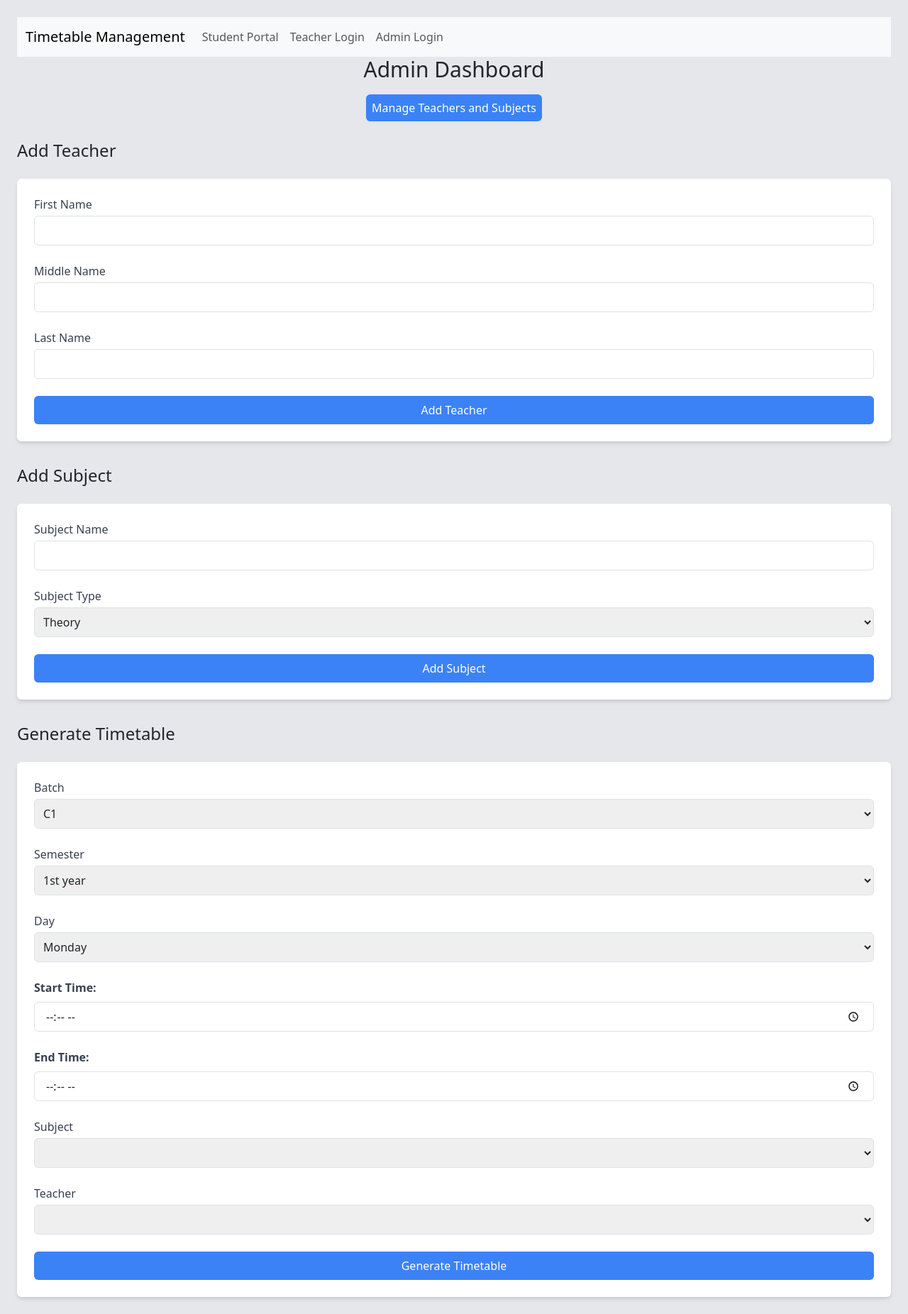
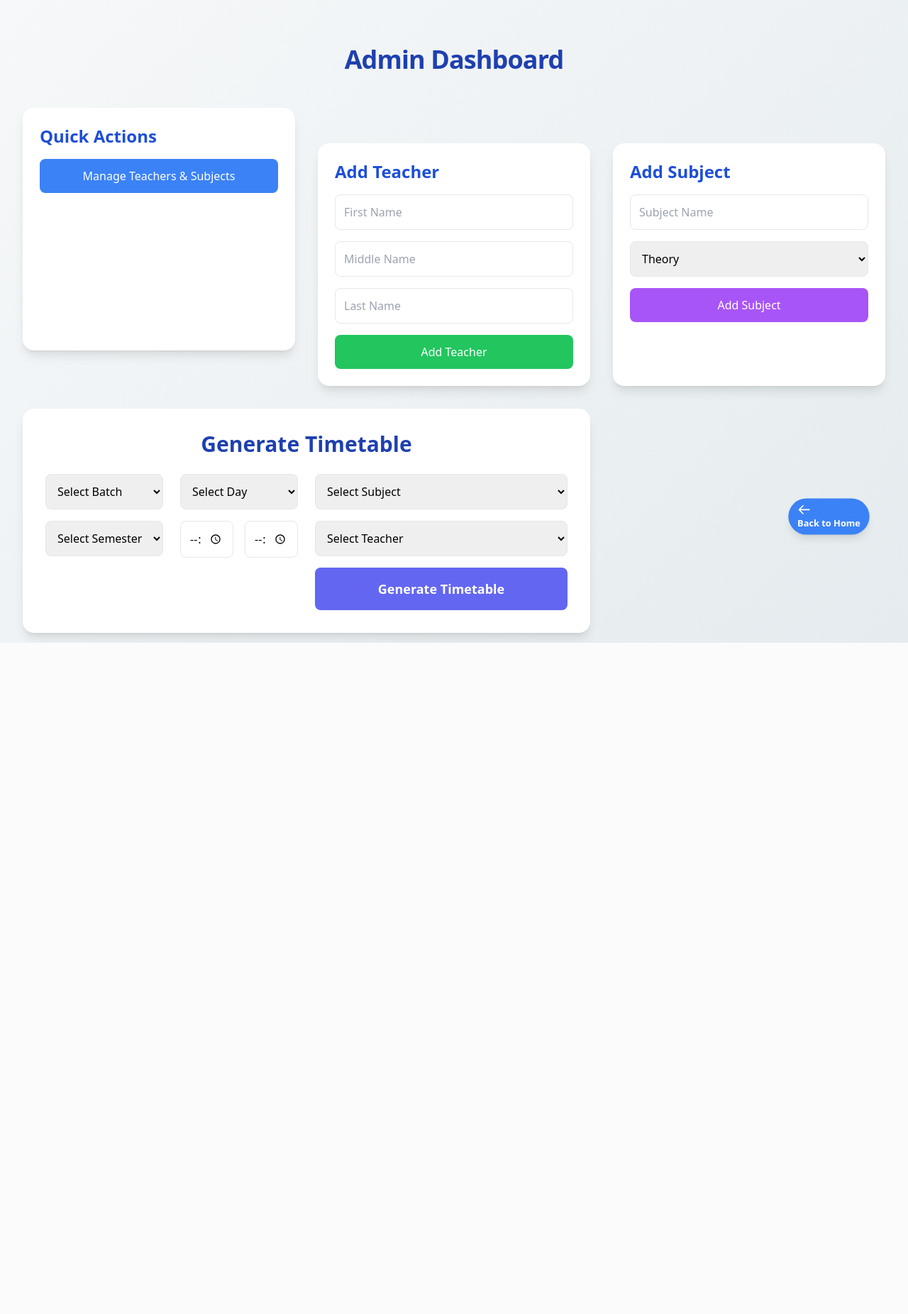
Before and after one commit to Pritamawatade/Generate-timetable, a PHP site: page /admin_dashboard.php in a window 1280 px wide. Shown: the whole page at 71% size. After the commit the page ends 906 px from the top, so only its background shows below. Run offline with PHP 8.4, Linux system fonts and the light colour scheme; data that the repository does not hold is empty; some libraries are stand-ins or nearby versions.

Commit message:
all animations are done

```diff
--- a/admin_dashboard.php
+++ b/admin_dashboard.php
@@ -1,7 +1,7 @@
 
 <?php
 include 'db_connection.php';
-include 'navigation.php';
+// include 'navigation.php';
 
 ?>
 <!DOCTYPE html>
@@ -9,147 +9,113 @@ include 'navigation.php';
 <head>
     <meta charset="UTF-8">
     <meta name="viewport" content="width=device-width, initial-scale=1.0">
-    <link href="https://cdn.jsdelivr.net/npm/tailwindcss@2.2.19/dist/tailwind.min.css" rel="stylesheet">
     <title>Admin Dashboard</title>
+    <!-- Tailwind CSS -->
+    <script src="https://cdn.tailwindcss.com"></script>
+    <!-- GSAP for Animations -->
+    <script src="https://cdnjs.cloudflare.com/ajax/libs/gsap/3.12.2/gsap.min.js"></script>
+    <style>
+        body {
+            background: linear-gradient(135deg, #f6f8f9 0%, #e5ebee 100%);
+        }
+        .card {
+            transition: all 0.3s cubic-bezier(0.25, 0.8, 0.25, 1);
+        }
+        .card:hover {
+            box-shadow: 0 14px 28px rgba(0,0,0,0.1), 0 10px 10px rgba(0,0,0,0.08);
+            transform: translateY(-10px);
+        }
+    </style>
+    <style>
+        body {
+            background: linear-gradient(135deg, #f6f8f9 0%, #e5ebee 100%);
+            opacity: 1 !important;
+        }
+        * {
+            opacity: 1 !important;
+        }
+    </style>
 </head>
-<body class="bg-gray-200 p-6">
-    <h1 class="text-3xl mb-6 text-center">Admin Dashboard</h1>
-    <div class="text-center mb-8">
-        <a href="admin_manage.php" class="bg-blue-500 text-white p-2 rounded hover:bg-blue-600">Manage Teachers and Subjects</a>
+<body class="min-h-screen px-8 py-16">
+    <div class="container mx-auto">
+        <h1 class="text-4xl font-bold text-center mb-12 text-blue-800 tracking-tight">
+            Admin Dashboard
+        </h1>
+
+        <div class="grid md:grid-cols-3 gap-8">
+            <!-- Manage Section -->
+            <div class="card bg-white rounded-2xl shadow-lg p-6 transform transition-all hover:scale-105">
+                <h2 class="text-2xl font-semibold mb-4 text-blue-700">Quick Actions</h2>
+                <a href="admin_manage.php" class="block w-full bg-blue-500 text-white py-3 rounded-lg text-center hover:bg-blue-600 transition-colors">
+                    Manage Teachers & Subjects
+                </a>
             </div>
 
             <!-- Add Teacher Section -->
-    <div class="mb-8">
-        <h2 class="text-2xl mb-4">Add Teacher</h2>
-        <form class="bg-white p-4 rounded shadow-md" action="your_add_teacher_script.php" method="POST">
-            <div class="mb-4">
-                <label class="block text-gray-700" for="first_name">First Name</label>
-                <input class="mt-1 block w-full border border-gray-300 rounded-md p-2" type="text" id="first_name" name="first_name" required>
-            </div>
-            <div class="mb-4">
-                <label class="block text-gray-700" for="middle_name">Middle Name</label>
-                <input class="mt-1 block w-full border border-gray-300 rounded-md p-2" type="text" id="middle_name" name="middle_name">
-            </div>
-            <div class="mb-4">
-                <label class="block text-gray-700" for="last_name">Last Name</label>
-                <input class="mt-1 block w-full border border-gray-300 rounded-md p-2" type="text" id="last_name" name="last_name" required>
-            </div>
-            <button class="w-full bg-blue-500 text-white p-2 rounded hover:bg-blue-600" type="submit">Add Teacher</button>
+            <div class="card bg-white rounded-2xl shadow-lg p-6 transform transition-all hover:scale-105">
+                <h2 class="text-2xl font-semibold mb-4 text-blue-700">Add Teacher</h2>
+                <form action="your_add_teacher_script.php" method="POST" class="space-y-4">
+                    <input type="text" name="first_name" placeholder="First Name" required class="w-full p-3 border rounded-lg focus:ring-2 focus:ring-blue-500">
+                    <input type="text" name="middle_name" placeholder="Middle Name" class="w-full p-3 border rounded-lg focus:ring-2 focus:ring-blue-500">
+                    <input type="text" name="last_name" placeholder="Last Name" required class="w-full p-3 border rounded-lg focus:ring-2 focus:ring-blue-500">
+                    <button type="submit" class="w-full bg-green-500 text-white py-3 rounded-lg hover:bg-green-600 transition-colors">
+                        Add Teacher
+                    </button>
                 </form>
             </div>
 
             <!-- Add Subject Section -->
-    <div class="mb-8">
-        <h2 class="text-2xl mb-4">Add Subject</h2>
-        <form class="bg-white p-4 rounded shadow-md" action="your_add_subject_script.php" method="POST">
-            <div class="mb-4">
-                <label class="block text-gray-700" for="subject_name">Subject Name</label>
-                <input class="mt-1 block w-full border border-gray-300 rounded-md p-2" type="text" id="subject_name" name="subject_name" required>
-            </div>
-            <div class="mb-4">
-                <label class="block text-gray-700" for="subject_type">Subject Type</label>
-                <select class="mt-1 block w-full border border-gray-300 rounded-md p-2" id="subject_type" name="subject_type" required>
+            <div class="card bg-white rounded-2xl shadow-lg p-6 transform transition-all hover:scale-105 ">
+                <h2 class="text-2xl font-semibold mb-4 text-blue-700">Add Subject</h2>
+                <form action="your_add_subject_script.php" method="POST" class="space-y-4">
+                    <input type="text" name="subject_name" placeholder="Subject Name" required class="w-full p-3 border rounded-lg focus:ring-2 focus:ring-blue-500">
+                    <select name="subject_type" required class="w-full p-3 border rounded-lg focus:ring-2 focus:ring-blue-500">
                         <option value="Theory">Theory</option>
-                    <option value="Practical">Practical</option>
+                        <option value="LAB">LAB</option>
                     </select>
-            </div>
-            <button class="w-full bg-blue-500 text-white p-2 rounded hover:bg-blue-600" type="submit">Add Subject</button>
+                    <button type="submit" class="w-full bg-purple-500 text-white py-3 rounded-lg hover:bg-purple-600 transition-colors">
+                        Add Subject
+                    </button>
                 </form>
             </div>
 
             <!-- Generate Timetable Section -->
-    <div>
-        <h2 class="text-2xl mb-4">Generate Timetable</h2>
-        <form class="bg-white p-4 rounded shadow-md" action="your_generate_timetable_script.php" method="POST">
-            <div class="mb-4">
-                <label class="block text-gray-700" for="batch">Batch</label>
-                <select class="mt-1 block w-full border border-gray-300 rounded-md p-2" id="batch" name="batch" required>
+            <div class="card bg-white rounded-2xl shadow-lg p-8 transform transition-all hover:scale-105 col-span-2">
+                <h2 class="text-3xl font-semibold mb-6 text-blue-800 text-center">Generate Timetable</h2>
+            <form action="your_generate_timetable_script.php" method="POST" class="grid md:grid-cols-2 lg:grid-cols-4 gap-6">
+                <div class="space-y-4">
+                    <select name="batch" required class="w-full p-3 border rounded-lg focus:ring-2 focus:ring-blue-500">
+                        <option value="">Select Batch</option>
                         <option value="C1">C1</option>
                         <option value="C2">C2</option>
                         <option value="C3">C3</option>
-                    <!-- Add more batches as needed -->
                     </select>
-            </div>
-            <div class="mb-4">
-                <label class="block text-gray-700" for="semester">Semester</label>
-                <select class="mt-1 block w-full border border-gray-300 rounded-md p-2" id="semester" name="semester" required>
+                    <select name="semester" required class="w-full p-3 border rounded-lg focus:ring-2 focus:ring-blue-500">
+                        <option value="">Select Semester</option>
                         <option value="1st year">1st year</option>
                         <option value="2nd year">2nd year</option>
                         <option value="3rd year">3rd year</option>
-                    <!-- Add more semesters as needed -->
                     </select>
                 </div>
-            <div class="mb-4">
-                <label class="block text-gray-700" for="day">Day</label>
-                <select class="mt-1 block w-full border border-gray-300 rounded-md p-2" id="day" name="day" required>
+                <div class="space-y-4">
+                    <select name="day" required class="w-full p-3 border rounded-lg focus:ring-2 focus:ring-blue-500">
+                        <option value="">Select Day</option>
                         <option value="Monday">Monday</option>
                         <option value="Tuesday">Tuesday</option>
                         <option value="Wednesday">Wednesday</option>
                         <option value="Thursday">Thursday</option>
                         <option value="Friday">Friday</option>
                         <option value="Saturday">Saturday</option>
-                    <!-- Add more days as needed -->
                     </select>
+                    <div class="grid grid-cols-2 gap-4">
+                        <input type="time" name="time_slot" required class="w-full p-3 border rounded-lg focus:ring-2 focus:ring-blue-500">
+                        <input type="time" name="time_slot_end" required class="w-full p-3 border rounded-lg focus:ring-2 focus:ring-blue-500">
                     </div>
-            <!-- <div class="mb-4">
-                <label class="block text-gray-700" for="time_slot">Time Slot</label>
-                <select class="mt-1 block w-full border border-gray-300 rounded-md p-2" id="time_slot" name="time_slot" required>
-                    <option value="9:00 AM - 10:00 AM">9:00 AM - 10:00 AM</option>
-                    <option value="10:15 AM - 11:15 AM">10:15 AM - 11:15 AM</option>
-                    <option value="11:15 AM - 12:15 AM">11:15 AM - 12:15 AM</option>
-                    <option value="12:15 AM - 1:15 PM">12:15 AM - 1:15 PM</option>
-                    <option value="01:40 AM - 02:40 PM">01:40 AM - 02:40 PM</option>
-                    <option value="02:40 AM - 03:40 PM">02:40 AM - 03:40 PM</option>
-                    <option value="03:45 AM - 04:45 PM">03:45 AM - 04:45 PM</option>
-                    <option value="04:45 AM - 05:45 PM">04:45 AM - 05:45 PM</option>
-                    <!-- Add more time slots as needed -->
-                <!-- </select> -->
-            <!-- </div> -->
-
-
-
-            <div class="mb-4">
-    <label for="time_slot" class="block text-gray-700 font-bold mb-2">Start Time:</label>
-    <input
-        type="time"
-        id="time_slot"
-        name="time_slot"
-        value="<?php echo isset($_POST['start_time']) ? htmlspecialchars($_POST['start_time']) : ''; ?>"
-        class="w-full px-3 py-2 border rounded focus:outline-none focus:ring-2 focus:ring-blue-500"
-        required
-    >
                 </div>
-
-<div class="mb-4">
-    <label for="time_slot_end" class="block text-gray-700 font-bold mb-2">End Time:</label>
-    <input
-        type="time"
-        id="time_slot_end"
-        name="time_slot_end"
-        value="<?php echo isset($timetable['time_slot_end']) ? htmlspecialchars($timetable['time_slot_end']) : ''; ?>"
-        class="w-full px-3 py-2 border rounded focus:outline-none focus:ring-2 focus:ring-blue-500"
-        required
-    >
-</div>
-
-
-
-
-
-
-
-
-
-
-
-
-
-
-            <div class="mb-4">
-    <label class="block text-gray-700" for="subject">Subject</label>
-    <select class="mt-1 block w-full border border-gray-300 rounded-md p-2" id="subject" name="subject" required>
+                <div class="md:col-span-2 space-y-4">
+                    <select name="subject" required class="w-full p-3 border rounded-lg focus:ring-2 focus:ring-blue-500">
+                        <option value="">Select Subject</option>
                         <?php
-        // Fetch subjects
                         $subject_query = "SELECT name FROM subjects";
                         $subject_result = $conn->query($subject_query);
                         while ($row = $subject_result->fetch_assoc()) {
@@ -157,12 +123,9 @@ include 'navigation.php';
                         }
                         ?>
                     </select>
-</div>
-<div class="mb-4">
-    <label class="block text-gray-700" for="teacher">Teacher</label>
-    <select class="mt-1 block w-full border border-gray-300 rounded-md p-2" id="teacher" name="teacher" required>
+                    <select name="teacher" required class="w-full p-3 border rounded-lg focus:ring-2 focus:ring-blue-500">
+                        <option value="">Select Teacher</option>
                         <?php
-        // Fetch teachers
                         $teacher_query = "SELECT CONCAT(first_name, ' ', last_name) AS full_name FROM teachers";
                         $teacher_result = $conn->query($teacher_query);
                         while ($row = $teacher_result->fetch_assoc()) {
@@ -170,11 +133,48 @@ include 'navigation.php';
                         }
                         ?>
                     </select>
+                    <button type="submit" class="w-full bg-indigo-500 text-white py-4 rounded-lg hover:bg-indigo-600 transition-colors text-lg font-semibold">
+                        Generate Timetable
+                    </button>
+                </div>
+            </form>
         </div>
 
+    </div>
 
-            <button class="w-full bg-blue-500 text-white p-2 rounded hover:bg-blue-600" type="submit">Generate Timetable</button>
-        </form>
+    <div class="fixed bottom-10 right-10 cursor-pointer">
+        <a href="index.php">
+            <button class="bg-blue-500 hover:bg-blue-700 text-white font-bold py-2 px-4 rounded-full shadow-lg transition duration-300 ease-in-out transform hover:scale-110 home">
+                <svg class="w-6 h-6" fill="none" stroke="currentColor" viewBox="0 0 24 24" xmlns="http://www.w3.org/2000/svg"><path stroke-linecap="round" stroke-linejoin="round" stroke-width="2" d="M10 19l-7-7m0 0l7-7m-7 7h18"></path></svg>
+                Back to Home
+            </button>
+        </a>
     </div>
+
+    <script>
+        // GSAP Animations
+        gsap.from(".card", {
+            opacity: 0,
+            y: 50,
+            stagger: 0.9999,
+            duration: 0.8,
+            ease: "power2.out"
+        });
+    </script>
+
+
+
+
+    <script>
+        // GSAP Animations
+        gsap.from(".fixed .home", {
+            opacity: 1,
+            scale: 0.8,
+            duration: 0.8,
+            ease: "power2.out",
+            delay: 1
+        });
+    </script>
+
 </body>
 </html>
--- a/edit_subject.php
+++ b/edit_subject.php
@@ -70,7 +70,7 @@ if ($_SERVER['REQUEST_METHOD'] === 'POST') {
                 <div class="mb-4">
                     <label for="last_name" class="block text-gray-700 font-bold mb-2">Subject Type:</label>
                     <select id="last_name" name="last_name" class="w-full px-3 py-2 border rounded focus:outline-none focus:ring-2 focus:ring-blue-500" required>
-                        <option value="Practical" <?php echo $subject['type'] == 'Practical' ? 'selected' : ''; ?>>Practical</option>
+                        <option value="LAB" <?php echo $subject['type'] == 'LAB' ? 'selected' : ''; ?>>LAB</option>
                         <option value="Theory" <?php echo $subject['type'] == 'Theory' ? 'selected' : ''; ?>>Theory</option>
                     </select>
                 </div>
--- a/index.php
+++ b/index.php
@@ -22,8 +22,8 @@
             <div class="collapse navbar-collapse" id="navbarNav">
                 <ul class="navbar-nav ms-auto">
                     <li class="nav-item"><a class="nav-link" href="student.php">Student Portal</a></li>
-                    <li class="nav-item"><a class="nav-link" href="teacher_login.php">Teacher Dashboard</a></li>
-                    <li class="nav-item"><a class="nav-link" href="admin_login.php">Admin Dashboard</a></li>
+                    <li class="nav-item"><a class="nav-link" href="teacher_dashboard.php">Teacher Dashboard</a></li>
+                    <li class="nav-item"><a class="nav-link" href="admin_dashboard.php">Admin Dashboard</a></li>
                 </ul>
             </div>
         </div>
--- a/navigation.php
+++ b/navigation.php
@@ -1,12 +1,7 @@
-<!DOCTYPE html>
-<html lang="en">
 <head>
-    <meta charset="UTF-8">
-    <meta name="viewport" content="width=device-width, initial-scale=1.0">
-    <title>Navigation Bar</title>
     <link href="https://cdn.jsdelivr.net/npm/bootstrap@5.3.0-alpha1/dist/css/bootstrap.min.css" rel="stylesheet">
 </head>
-<body>
+<div>
     <nav class="navbar navbar-expand-lg navbar-light bg-light">
         <div class="container-fluid">
             <a class="navbar-brand" href="#">Timetable Management</a>
@@ -35,5 +30,4 @@
         </div>
     </nav>
     <script src="https://cdn.jsdelivr.net/npm/bootstrap@5.3.0-alpha1/dist/js/bootstrap.bundle.min.js"></script>
-</body>
-</html>
+</div>
--- a/teacher_dashboard.php
+++ b/teacher_dashboard.php
@@ -1,6 +1,7 @@
 <?php
 // teacher_dashboard.php
 session_start();
+// include 'navigation.php';
 include 'db_connection.php';
 
 if (!isset($_SESSION['teacher_id'])) {
```
Also changed, not shown: admin_manage.php (+137 -72 lines), backend.php (+10 -0 lines). Lines whose indentation alone changed are shown as unchanged.
